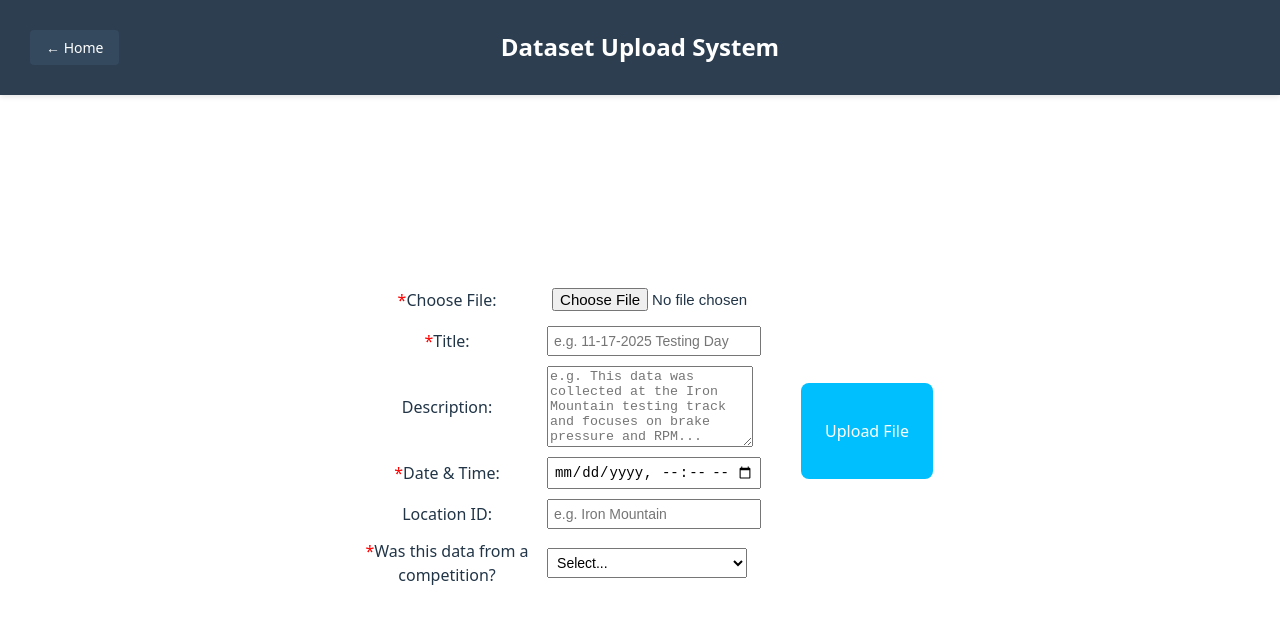
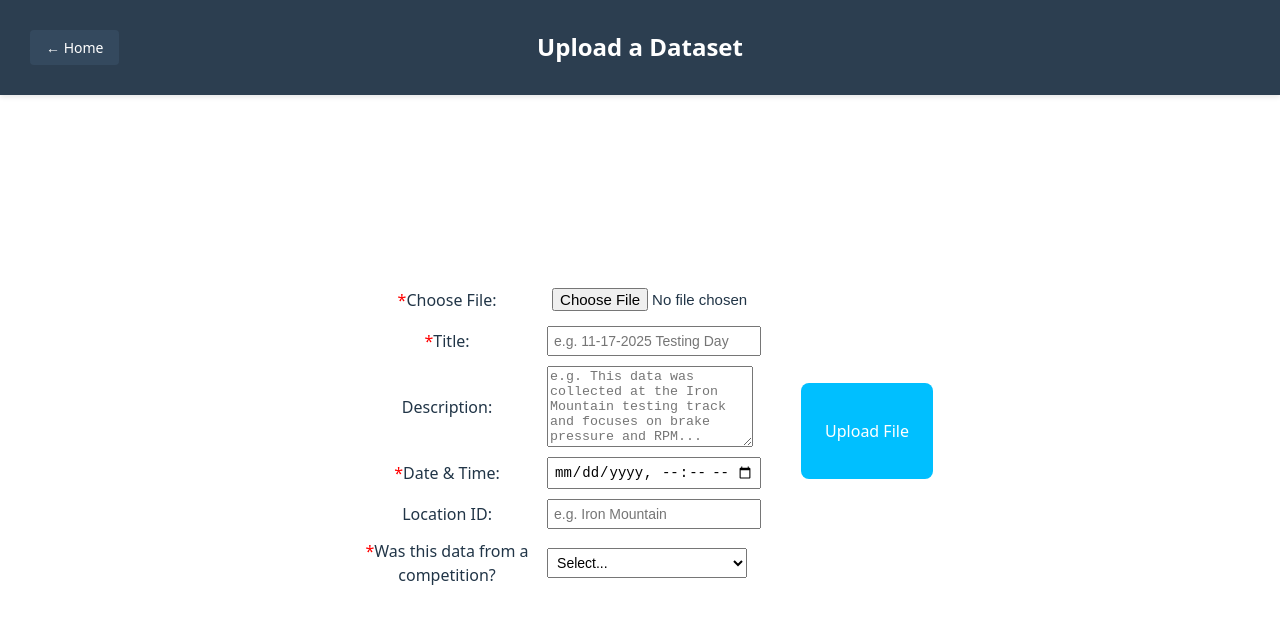
Before and after one commit to Georgia-Tech-Off-Road/DAQAnalyticsWebsiteMK2, a React app in the folder frontend/: page /UploadFile in a window 1280 px wide. Shown: the top 624 px of the page. Built offline with nearby package versions, Linux system fonts and the light colour scheme; the HTML template or start-up script is replaced by a standard one.

Commit message:
removed unneeded files

```diff
--- a/frontend/src/UploadFile.jsx
+++ b/frontend/src/UploadFile.jsx
@@ -39,7 +39,7 @@ function UploadPage() {
                     ← Home
                 </button>
                 <h1 style={{ margin: 0, fontSize: '24px', position: 'absolute', left: '50%', transform: 'translateX(-50%)' }}>
-                    Dataset Upload System
+                    Upload a Dataset
                 </h1>
                 <div></div>
             </header>
```
